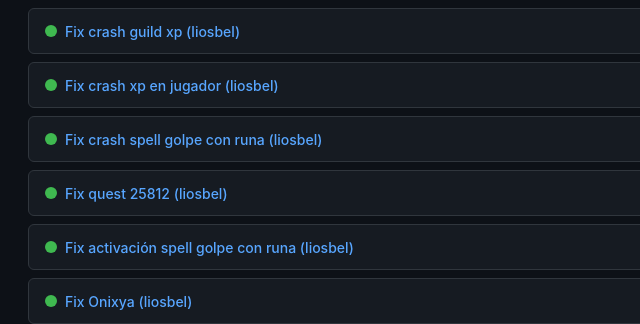
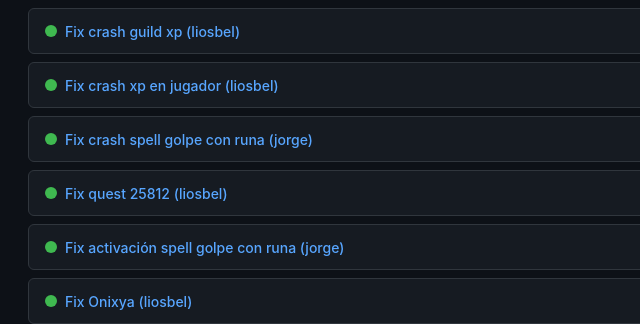
Before and after one commit to Olympuswow/Changelogs-cata, a plain HTML site: page index.html in a window 1280 px wide. Shown: the part 6607-6931 px from the top of the page, 0-640 px from the left. Drawn offline with Linux system fonts and the light colour scheme.

Commit message:
Update index.html

```diff
--- a/index.html
+++ b/index.html
@@ -222,9 +222,9 @@
 <div style="display: flex; align-items: center; gap: 8px;"><span class="commit-icon"></span><span class="jorge">Fix crash ByteBuffer (Jorge)</div><div class="verified-badge"><path d="M7.467.133a1.75 1.75 0 011.066 0l1.933.621a1.75 1.75 0 002.184 2.184l.621 1.933a1.75 1.75 0 010 1.066l-.621 1.933a1.75 1.75 0 01-2.184 2.184l-1.933.621a1.75 1.75 0 01-1.066 0l-1.933-.621a1.75 1.75 0 01-2.184-2.184l-.621-1.933a1.75 1.75 0 010-1.066l.621-1.933A1.75 1.75 0 015.534.754L7.467.133zm.533 4.367a.75.75 0 00-1.06 0L5.25 6.19l-.97-.97a.75.75 0 10-1.06 1.06l1.5 1.5a.75.75 0 001.06 0l2.25-2.25a.75.75 0 000-1.06z"></path></svg>Verified</li><li>
 <div style="display: flex; align-items: center; gap: 8px;"><span class="commit-icon"></span><span class="jorge">Fix crash guild xp (liosbel)</div><div class="verified-badge"><path d="M7.467.133a1.75 1.75 0 011.066 0l1.933.621a1.75 1.75 0 002.184 2.184l.621 1.933a1.75 1.75 0 010 1.066l-.621 1.933a1.75 1.75 0 01-2.184 2.184l-1.933.621a1.75 1.75 0 01-1.066 0l-1.933-.621a1.75 1.75 0 01-2.184-2.184l-.621-1.933a1.75 1.75 0 010-1.066l.621-1.933A1.75 1.75 0 015.534.754L7.467.133zm.533 4.367a.75.75 0 00-1.06 0L5.25 6.19l-.97-.97a.75.75 0 10-1.06 1.06l1.5 1.5a.75.75 0 001.06 0l2.25-2.25a.75.75 0 000-1.06z"></path></svg>Verified</li><li>
 <div style="display: flex; align-items: center; gap: 8px;"><span class="commit-icon"></span><span class="jorge">Fix crash xp en jugador (liosbel)</div><div class="verified-badge"><path d="M7.467.133a1.75 1.75 0 011.066 0l1.933.621a1.75 1.75 0 002.184 2.184l.621 1.933a1.75 1.75 0 010 1.066l-.621 1.933a1.75 1.75 0 01-2.184 2.184l-1.933.621a1.75 1.75 0 01-1.066 0l-1.933-.621a1.75 1.75 0 01-2.184-2.184l-.621-1.933a1.75 1.75 0 010-1.066l.621-1.933A1.75 1.75 0 015.534.754L7.467.133zm.533 4.367a.75.75 0 00-1.06 0L5.25 6.19l-.97-.97a.75.75 0 10-1.06 1.06l1.5 1.5a.75.75 0 001.06 0l2.25-2.25a.75.75 0 000-1.06z"></path></svg>Verified</li><li>
-<div style="display: flex; align-items: center; gap: 8px;"><span class="commit-icon"></span><span class="jorge">Fix crash spell golpe con runa (liosbel)</div><div class="verified-badge"><path d="M7.467.133a1.75 1.75 0 011.066 0l1.933.621a1.75 1.75 0 002.184 2.184l.621 1.933a1.75 1.75 0 010 1.066l-.621 1.933a1.75 1.75 0 01-2.184 2.184l-1.933.621a1.75 1.75 0 01-1.066 0l-1.933-.621a1.75 1.75 0 01-2.184-2.184l-.621-1.933a1.75 1.75 0 010-1.066l.621-1.933A1.75 1.75 0 015.534.754L7.467.133zm.533 4.367a.75.75 0 00-1.06 0L5.25 6.19l-.97-.97a.75.75 0 10-1.06 1.06l1.5 1.5a.75.75 0 001.06 0l2.25-2.25a.75.75 0 000-1.06z"></path></svg>Verified</li><li>
+<div style="display: flex; align-items: center; gap: 8px;"><span class="commit-icon"></span><span class="jorge">Fix crash spell golpe con runa (jorge)</div><div class="verified-badge"><path d="M7.467.133a1.75 1.75 0 011.066 0l1.933.621a1.75 1.75 0 002.184 2.184l.621 1.933a1.75 1.75 0 010 1.066l-.621 1.933a1.75 1.75 0 01-2.184 2.184l-1.933.621a1.75 1.75 0 01-1.066 0l-1.933-.621a1.75 1.75 0 01-2.184-2.184l-.621-1.933a1.75 1.75 0 010-1.066l.621-1.933A1.75 1.75 0 015.534.754L7.467.133zm.533 4.367a.75.75 0 00-1.06 0L5.25 6.19l-.97-.97a.75.75 0 10-1.06 1.06l1.5 1.5a.75.75 0 001.06 0l2.25-2.25a.75.75 0 000-1.06z"></path></svg>Verified</li><li>
 <div style="display: flex; align-items: center; gap: 8px;"><span class="commit-icon"></span><span class="jorge">Fix quest 25812 (liosbel)</div><div class="verified-badge"><path d="M7.467.133a1.75 1.75 0 011.066 0l1.933.621a1.75 1.75 0 002.184 2.184l.621 1.933a1.75 1.75 0 010 1.066l-.621 1.933a1.75 1.75 0 01-2.184 2.184l-1.933.621a1.75 1.75 0 01-1.066 0l-1.933-.621a1.75 1.75 0 01-2.184-2.184l-.621-1.933a1.75 1.75 0 010-1.066l.621-1.933A1.75 1.75 0 015.534.754L7.467.133zm.533 4.367a.75.75 0 00-1.06 0L5.25 6.19l-.97-.97a.75.75 0 10-1.06 1.06l1.5 1.5a.75.75 0 001.06 0l2.25-2.25a.75.75 0 000-1.06z"></path></svg>Verified</li><li>
-<div style="display: flex; align-items: center; gap: 8px;"><span class="commit-icon"></span><span class="jorge">Fix activación spell golpe con runa (liosbel)</div><div class="verified-badge"><path d="M7.467.133a1.75 1.75 0 011.066 0l1.933.621a1.75 1.75 0 002.184 2.184l.621 1.933a1.75 1.75 0 010 1.066l-.621 1.933a1.75 1.75 0 01-2.184 2.184l-1.933.621a1.75 1.75 0 01-1.066 0l-1.933-.621a1.75 1.75 0 01-2.184-2.184l-.621-1.933a1.75 1.75 0 010-1.066l.621-1.933A1.75 1.75 0 015.534.754L7.467.133zm.533 4.367a.75.75 0 00-1.06 0L5.25 6.19l-.97-.97a.75.75 0 10-1.06 1.06l1.5 1.5a.75.75 0 001.06 0l2.25-2.25a.75.75 0 000-1.06z"></path></svg>Verified</li><li>
+<div style="display: flex; align-items: center; gap: 8px;"><span class="commit-icon"></span><span class="jorge">Fix activación spell golpe con runa (jorge)</div><div class="verified-badge"><path d="M7.467.133a1.75 1.75 0 011.066 0l1.933.621a1.75 1.75 0 002.184 2.184l.621 1.933a1.75 1.75 0 010 1.066l-.621 1.933a1.75 1.75 0 01-2.184 2.184l-1.933.621a1.75 1.75 0 01-1.066 0l-1.933-.621a1.75 1.75 0 01-2.184-2.184l-.621-1.933a1.75 1.75 0 010-1.066l.621-1.933A1.75 1.75 0 015.534.754L7.467.133zm.533 4.367a.75.75 0 00-1.06 0L5.25 6.19l-.97-.97a.75.75 0 10-1.06 1.06l1.5 1.5a.75.75 0 001.06 0l2.25-2.25a.75.75 0 000-1.06z"></path></svg>Verified</li><li>
 <div style="display: flex; align-items: center; gap: 8px;"><span class="commit-icon"></span><span class="jorge">Fix Onixya (liosbel)</div><div class="verified-badge"><path d="M7.467.133a1.75 1.75 0 011.066 0l1.933.621a1.75 1.75 0 002.184 2.184l.621 1.933a1.75 1.75 0 010 1.066l-.621 1.933a1.75 1.75 0 01-2.184 2.184l-1.933.621a1.75 1.75 0 01-1.066 0l-1.933-.621a1.75 1.75 0 01-2.184-2.184l-.621-1.933a1.75 1.75 0 010-1.066l.621-1.933A1.75 1.75 0 015.534.754L7.467.133zm.533 4.367a.75.75 0 00-1.06 0L5.25 6.19l-.97-.97a.75.75 0 10-1.06 1.06l1.5 1.5a.75.75 0 001.06 0l2.25-2.25a.75.75 0 000-1.06z"></path></svg>Verified</li><li>
 <div style="display: flex; align-items: center; gap: 8px;"><span class="commit-icon"></span><span class="jorge">Fix daño base de los dragones del primer boss y de valiona (jorge)</div><div class="verified-badge"><path d="M7.467.133a1.75 1.75 0 011.066 0l1.933.621a1.75 1.75 0 002.184 2.184l.621 1.933a1.75 1.75 0 010 1.066l-.621 1.933a1.75 1.75 0 01-2.184 2.184l-1.933.621a1.75 1.75 0 01-1.066 0l-1.933-.621a1.75 1.75 0 01-2.184-2.184l-.621-1.933a1.75 1.75 0 010-1.066l.621-1.933A1.75 1.75 0 015.534.754L7.467.133zm.533 4.367a.75.75 0 00-1.06 0L5.25 6.19l-.97-.97a.75.75 0 10-1.06 1.06l1.5 1.5a.75.75 0 001.06 0l2.25-2.25a.75.75 0 000-1.06z"></path></svg>Verified</li><li>
 <div style="display: flex; align-items: center; gap: 8px;"><span class="commit-icon"></span><span class="jorge">Fix Protrodraco tiempo perdido (jorge)</div><div class="verified-badge"><path d="M7.467.133a1.75 1.75 0 011.066 0l1.933.621a1.75 1.75 0 002.184 2.184l.621 1.933a1.75 1.75 0 010 1.066l-.621 1.933a1.75 1.75 0 01-2.184 2.184l-1.933.621a1.75 1.75 0 01-1.066 0l-1.933-.621a1.75 1.75 0 01-2.184-2.184l-.621-1.933a1.75 1.75 0 010-1.066l.621-1.933A1.75 1.75 0 015.534.754L7.467.133zm.533 4.367a.75.75 0 00-1.06 0L5.25 6.19l-.97-.97a.75.75 0 10-1.06 1.06l1.5 1.5a.75.75 0 001.06 0l2.25-2.25a.75.75 0 000-1.06z"></path></svg>Verified</li><li>
```
